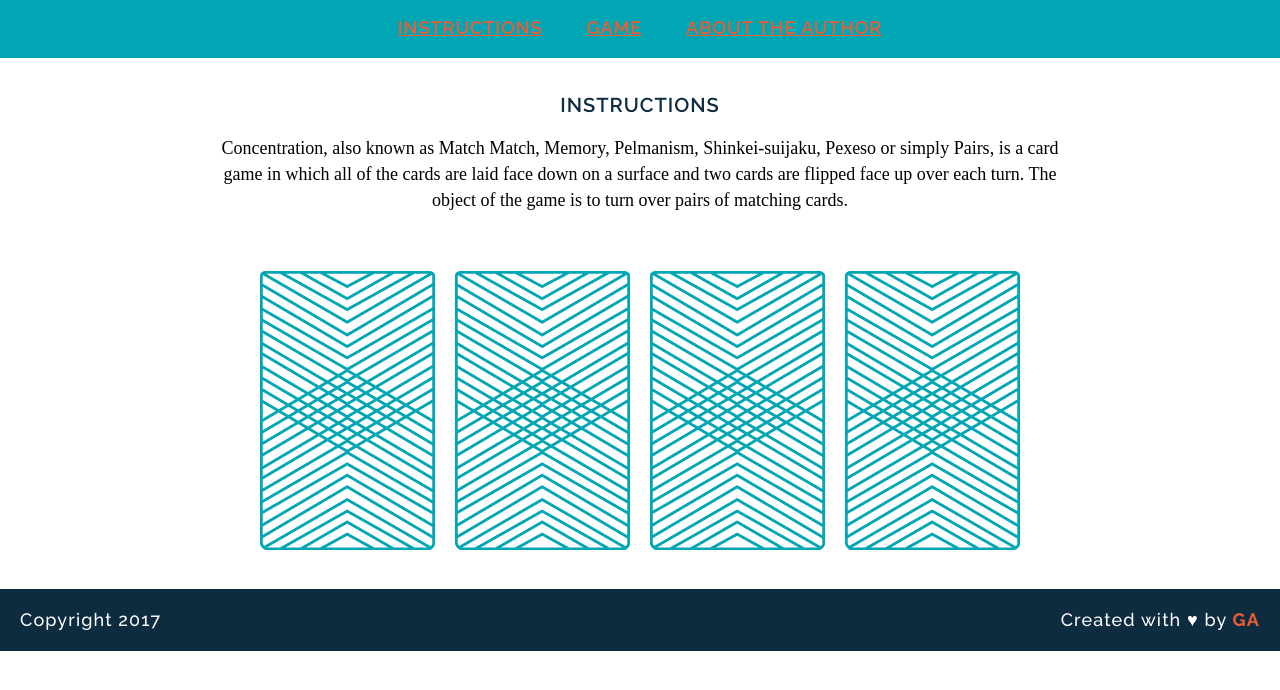
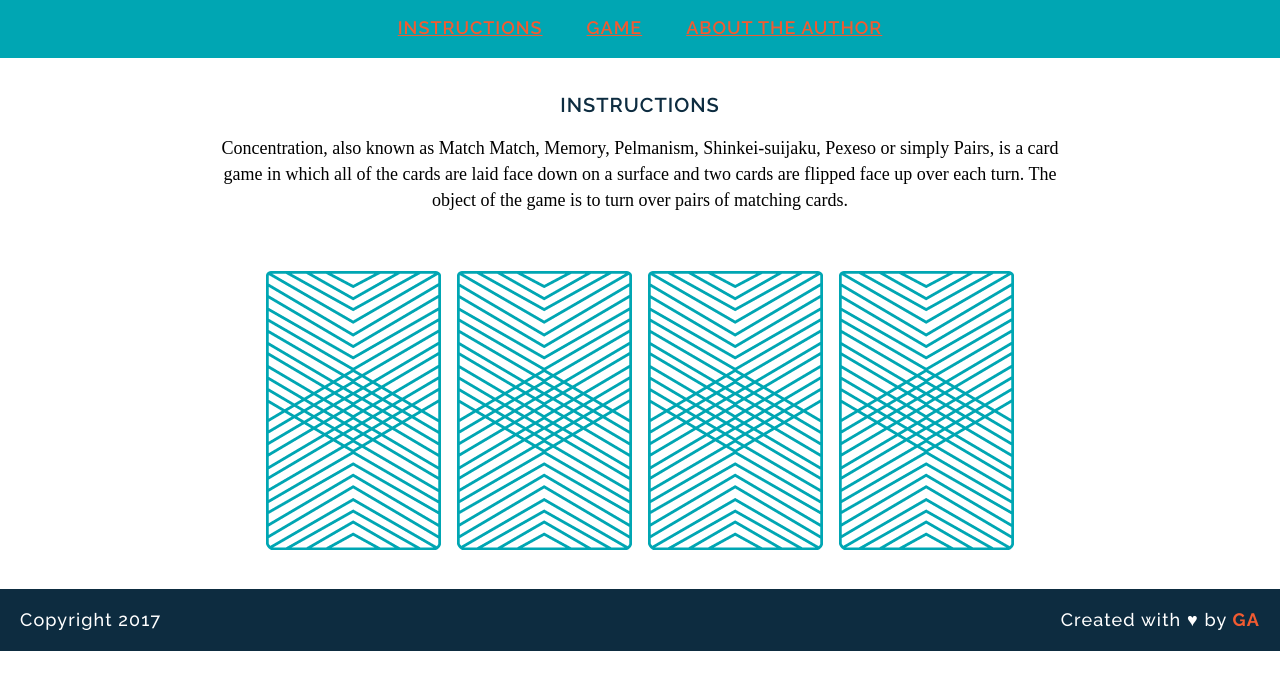
Before and after one commit to sjacobs146/wdi-fundamentals-memorygame, a plain HTML site: page index.html in a window 1280 px wide. Shown: the part 80-770 px from the top of the page. Drawn offline with Linux system fonts and the light colour scheme; a web font is replaced by a local one.

Commit message:
created game logic

```diff
--- a/index.html
+++ b/index.html
@@ -21,12 +21,8 @@
 		<h2>Instructions</h2>
 		<p>Concentration, also known as Match Match, Memory, Pelmanism, Shinkei-suijaku, Pexeso or simply Pairs, is a card game in which all of the cards are laid face down on a surface and two cards are flipped face up over each turn. The object of the game is to turn over pairs of matching cards.</p>
 
-		<div>
-		    <img src="images/back.png" alt="Queen of Diamonds">
-		    <img src="images/back.png" alt="Queen of Hearts">
-		    <img src="images/back.png" alt="King of Diamonds">
-		    <img src="images/back.png" alt="King of Hearts">
-	  	</div>
+		<div id="game-board" class="board clearfix"></div>
+
  	</main>
 
  	<footer class="clearfix">
--- a/js/main.js
+++ b/js/main.js
@@ -31,7 +31,10 @@ var checkForMatch = function() {
 		alert("Sorry, try again");
 	}
 }
-var flipCard = function(cardId) {
+var flipCard = function() {
+
+	var cardId = this.getAttribute('data-id');
+	console.log('CardId: ' + cardId);
 
 	console.log("User flipped " + cards[cardId].rank);
 	console.log(cards[cardId].cardImage);
@@ -39,10 +42,19 @@ var flipCard = function(cardId) {
 
 	cardsInPlay.push(cards[cardId].rank);
 
+	this.setAttribute('src', cards[cardId].cardImage);
 	if (cardsInPlay.length === 2) {
 		checkForMatch();
 	}
 
 }
-flipCard(0);
-flipCard(2);
+var createBoard = function() {
+	for (var i = 0; i < cards.length; i++) {
+		var cardElement = document.createElement('img');
+		cardElement.setAttribute('src', 'images/back.png');
+		cardElement.setAttribute('data-id', i);
+		cardElement.addEventListener('click', flipCard);
+		document.getElementById('game-board').appendChild(cardElement);
+	}
+}
+createBoard();
```
